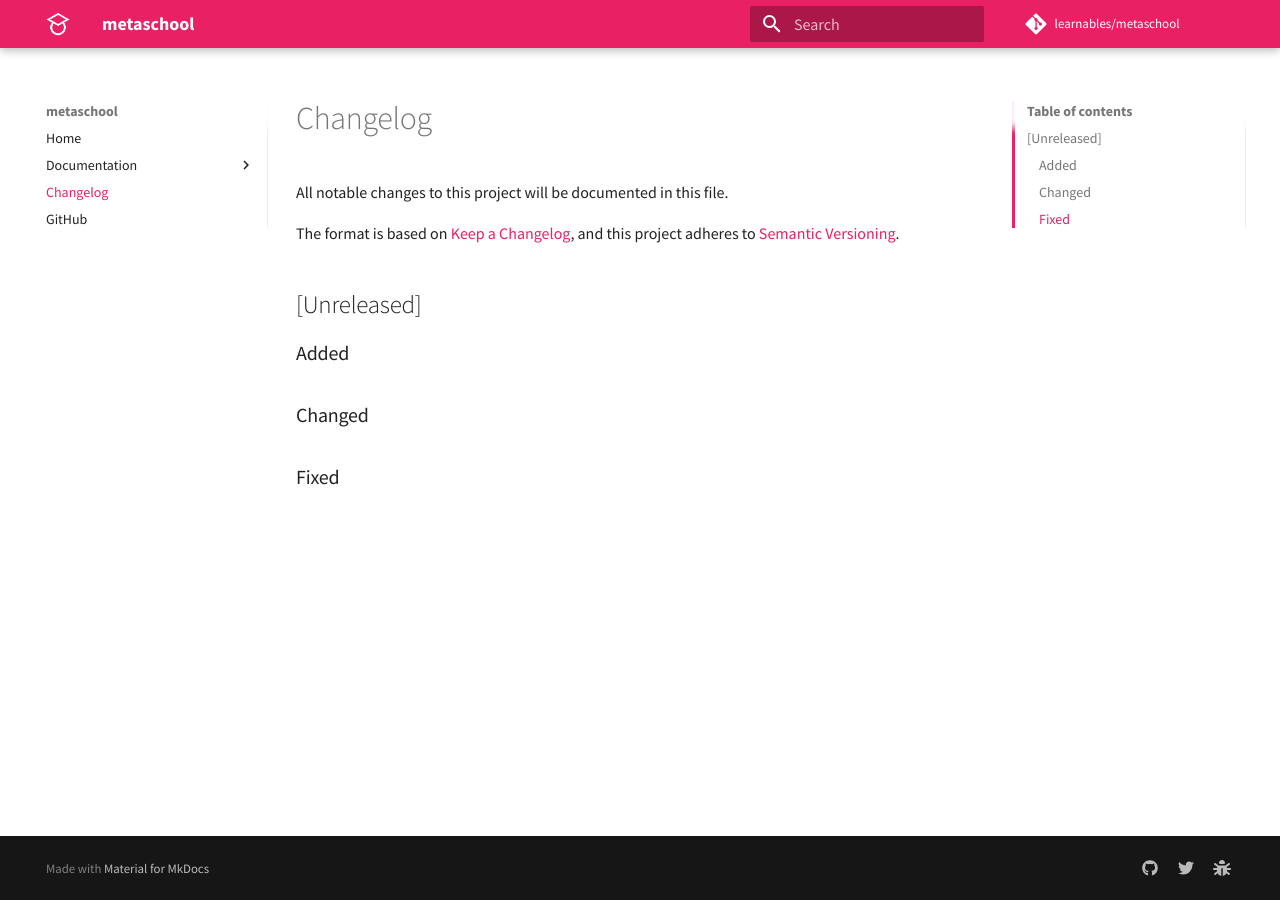
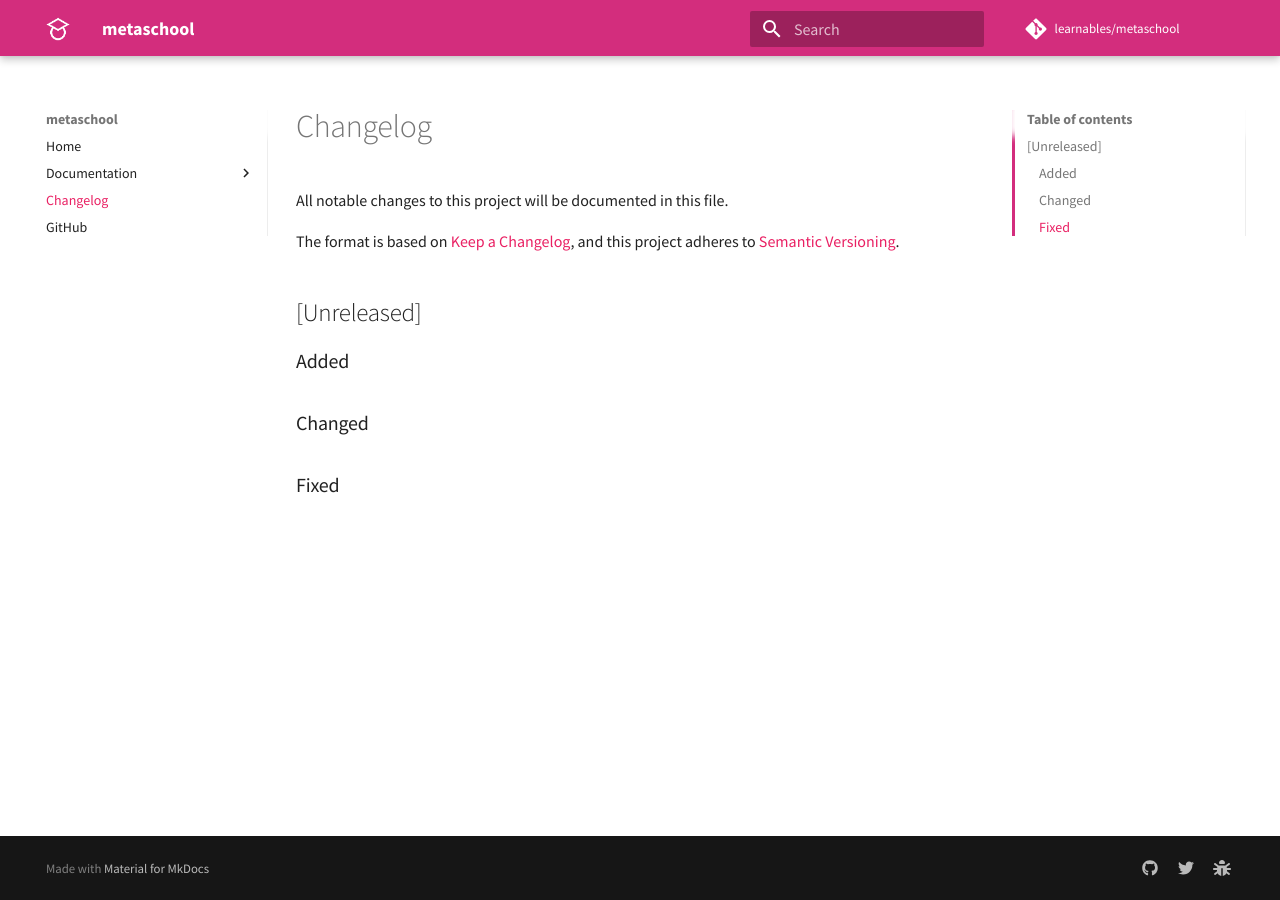
Before and after one commit to learnables/metaschool, an MkDocs documentation site: the page built from docs/changelog.md, in a window 1280 px wide. Built offline with MkDocs 1.6.1 and Material for MkDocs 9.7.7, drawn with Linux system fonts in a browser that asks for light colours; comment, search, counter and statistics services are not loaded.

Commit message:
docs: fix heading size and colors

```diff
--- a/docs/assets/css/custom.css
+++ b/docs/assets/css/custom.css
@@ -1,13 +1,19 @@
 
 /*
  * The theme colors are:
- * orange: #e91e63
+ * pink: #d32d7d
  *
  * Some customizations are borrowed from Patrick Kidger's Equinox docs (under Apache 2 license).
  * */
 
-[data-md-color-primary="blue"] .md-header, [data-md-color-primary="blue"] .md-hero {
-    background-color: #e91e63 !important;
+:root {
+  --md-primary-fg-color:        #d32d7d;
+  --md-primary-fg-color--light: #d32d7d;
+  --md-primary-fg-color--dark:  #d32d7d;
+}
+
+[data-md-color-primary="pink"] .md-header, [data-md-color-primary="pink"] .md-hero {
+    background-color: #d32d7d !important;
     height: 2.8rem;
     padding-top: 5px;
 }
@@ -17,7 +23,7 @@
 }
 
 .md-nav--secondary {
-    border-left: .15rem solid #e91e63;
+    border-left: .15rem solid #d32d7d;
     border-right: none;
 }
 
```
Also changed, not shown: README.md (+1 -1 lines), docs/index.md (+1 -1 lines).
